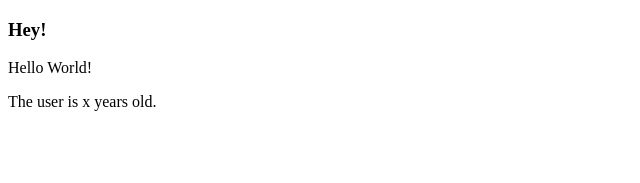
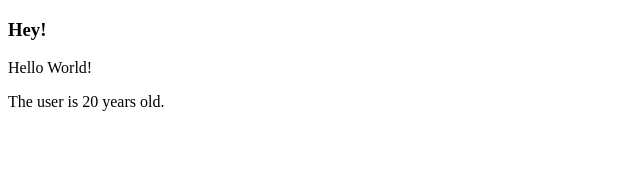
Before and after one commit to WinterIsCoding23/udemy-vue3, a Vue app in the folder section6/test-app/: page / in a window 1280 px wide. Shown: the top 183 px of the page, without its empty margins (0-640 px from the left). Built offline with nearby package versions, Linux system fonts and the light colour scheme.

Commit message:
receive age-props in User-Component

```diff
--- a/section6/test-app/src/Components/User.vue
+++ b/section6/test-app/src/Components/User.vue
@@ -1,7 +1,7 @@
 <template>
-  <p>The user is x years old.</p>
+  <p>The user is {{ age }} years old.</p>
 </template>
 
 <script>
-export default { name: "User" };
+export default { name: "User", props: ["age"] };
 </script>
```
